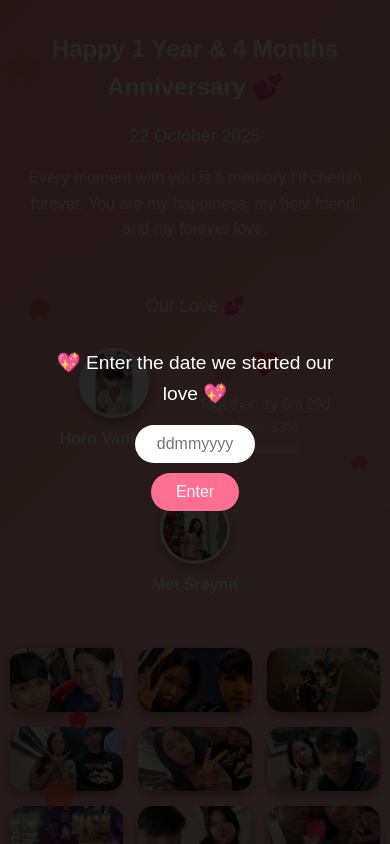
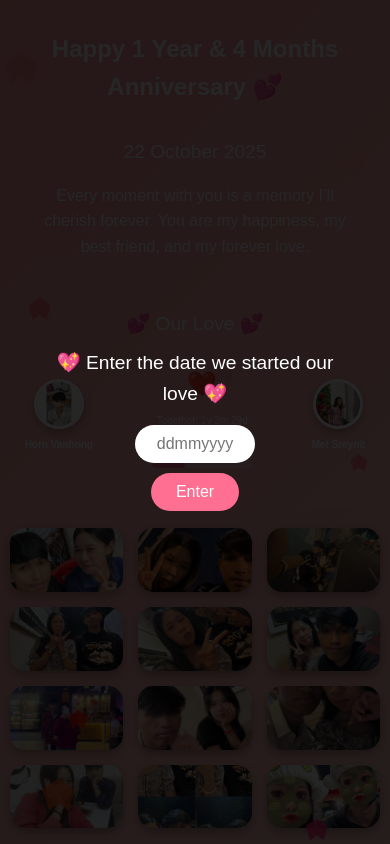
Before and after one commit to HornVanhong/love, a plain HTML site: page index.html in a window 390 px wide. Shown: the top 844 px of the page. Drawn offline with Linux system fonts and the light colour scheme.

Commit message:
Update index.html

```diff
--- a/index.html
+++ b/index.html
@@ -16,13 +16,12 @@
         background: linear-gradient(135deg, #ff9a9e, #fad0c4);
         color: white;
         text-align: center;
+        line-height: 1.6;
         overflow-x: hidden;
-        line-height: 1.6;
       }
       h1 {
-        font-size: 2em;
-        margin-top: 30px;
-        padding: 0 10px;
+        font-size: 2.2em;
+        margin: 30px 10px;
       }
       h2 {
         font-weight: 400;
@@ -45,8 +44,8 @@
         justify-content: center;
         align-items: center;
         z-index: 999;
+        padding: 20px;
         text-align: center;
-        padding: 20px;
         transition: opacity 0.5s ease;
       }
       #tap-to-play p {
@@ -124,10 +123,10 @@
         display: flex;
         flex-direction: column;
         align-items: center;
-        margin: 10px 0;
+        margin: 5px 0;
       }
       .heart-center {
-        font-size: 2em;
+        font-size: 2.5em;
         animation: heartbeat 1s infinite;
         margin-bottom: 10px;
       }
@@ -142,20 +141,20 @@
       }
       .love-stats {
         text-align: center;
-        font-size: 0.9em;
+        font-size: 1em;
       }
       .progress-container {
         width: 150px;
-        height: 10px;
+        height: 12px;
         background: rgba(255, 255, 255, 0.3);
-        border-radius: 5px;
+        border-radius: 6px;
         margin-top: 5px;
       }
       .progress-bar {
         height: 100%;
         background: #ff6f91;
         width: 0%;
-        border-radius: 5px;
+        border-radius: 6px;
         transition: width 1s ease;
       }
 
@@ -227,24 +226,48 @@
         .progress-container {
           width: 130px;
         }
+        .heart-center {
+          font-size: 2em;
+        }
       }
       @media (max-width: 768px) {
         h1 {
           font-size: 1.8em;
         }
+        h2 {
+          font-size: 1.4em;
+        }
+        .love-container {
+          flex-wrap: nowrap;
+          justify-content: space-around;
+          overflow-x: auto;
+          padding: 10px 0;
+        }
+        .profile,
+        .love-line {
+          flex: 0 0 auto;
+          margin: 0 10px;
+        }
         .profile img {
-          width: 90px;
-          height: 90px;
+          width: 70px;
+          height: 70px;
         }
         .heart-center {
           font-size: 1.8em;
         }
+        .name {
+          font-size: 10px;
+        }
         .progress-container {
           width: 120px;
+          height: 10px;
         }
         .gallery,
         .videos {
           grid-template-columns: repeat(auto-fit, minmax(120px, 1fr));
+        }
+        #days-together {
+          font-size: 10px;
         }
       }
       @media (max-width: 480px) {
@@ -252,24 +275,28 @@
           font-size: 1.5em;
         }
         h2 {
-          font-size: 1.1em;
+          font-size: 1.2em;
         }
         .profile img {
-          width: 70px;
-          height: 70px;
+          width: 50px;
+          height: 50px;
         }
         .heart-center {
           font-size: 1.5em;
         }
         .progress-container {
           width: 100px;
+          height: 8px;
+        }
+        .name {
+          font-size: 10px;
         }
         .gallery,
         .videos {
           grid-template-columns: repeat(auto-fit, minmax(100px, 1fr));
         }
         p {
-          width: 95%;
+          width: 85%;
         }
         #tap-to-play input {
           width: 120px;
@@ -287,7 +314,7 @@
 
     <!-- Couple Wallpaper Section -->
     <div class="love-wallpaper">
-      <h2>Our Love 💕</h2>
+      <h2>💕 Our Love 💕</h2>
       <div class="love-container">
         <div class="profile">
           <img src="Hong.jpg" alt="Your Profile" />
@@ -394,7 +421,6 @@
       const passwordInput = document.getElementById("love-password");
       const wrongMsg = document.getElementById("wrong-password");
       const correctPassword = "22062024"; // 22 June 2024
-
       button.addEventListener("click", () => {
         if (passwordInput.value === correctPassword) {
           document.getElementById("bg-music").play();
@@ -405,17 +431,15 @@
           passwordInput.value = "";
         }
       });
-
       passwordInput.addEventListener("keypress", (e) => {
         if (e.key === "Enter") button.click();
       });
 
       // Love counter & progress
-      const startDate = new Date(2024, 5, 22); // June = 5
+      const startDate = new Date(2024, 5, 22); // June=5
       const daysElem = document.getElementById("days-together");
       const loveElem = document.getElementById("love-percentage");
       const progressBar = document.getElementById("progress-bar");
-
       function updateLoveStats() {
         const today = new Date();
         let years = today.getFullYear() - startDate.getFullYear();
@@ -431,7 +455,6 @@
           months += 12;
         }
         daysElem.textContent = `Together: ${years}y ${months}m ${days}d`;
-
         const anniversaryThisYear = new Date(
           today.getFullYear(),
           startDate.getMonth(),
```
